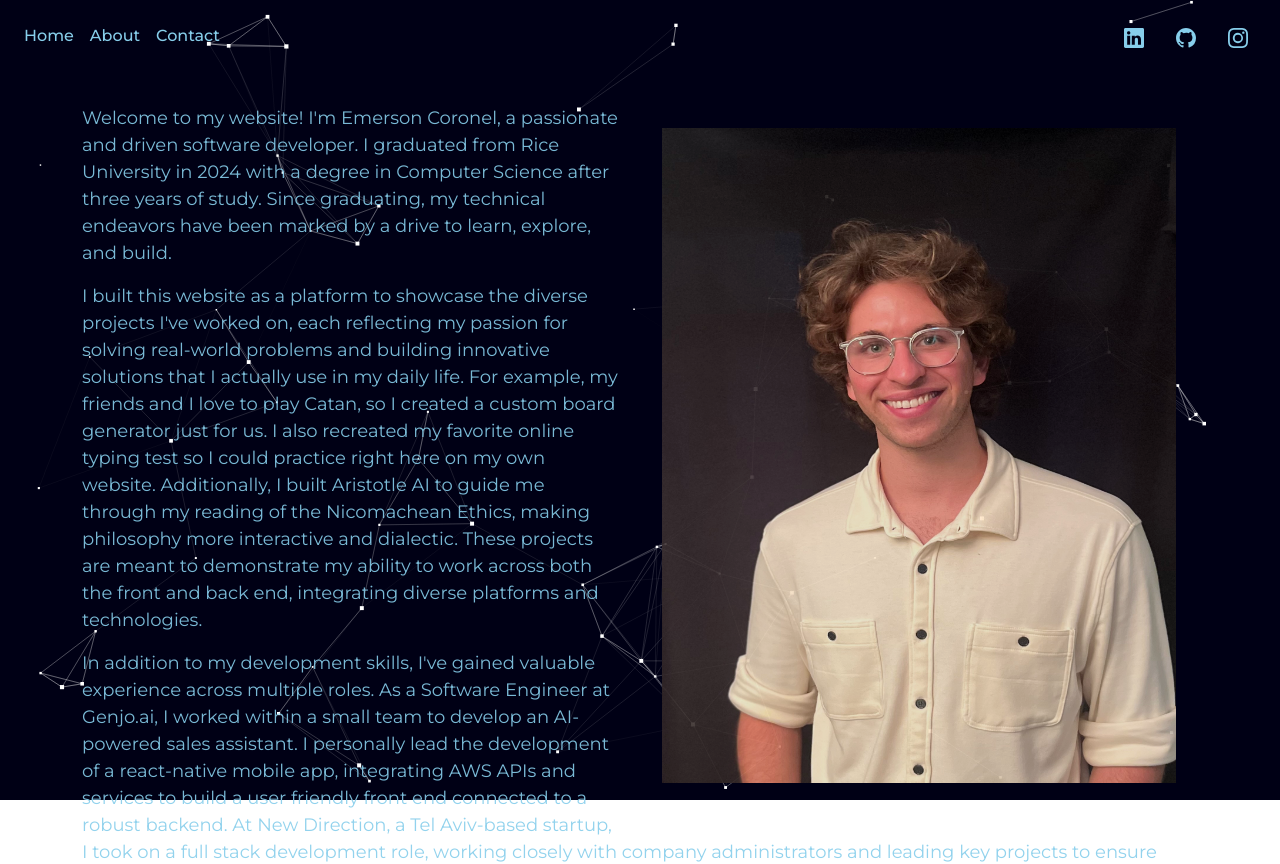
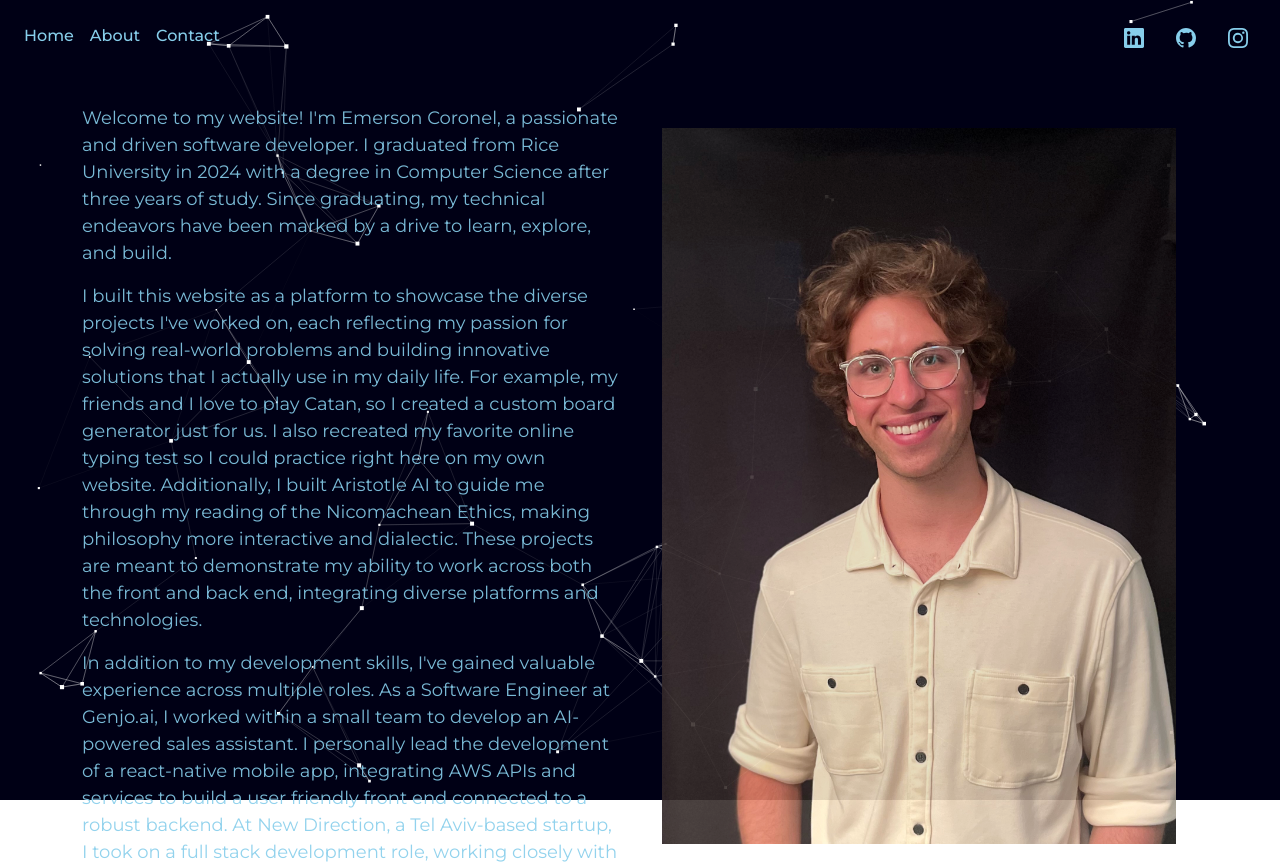
Before and after one commit to EmersonCoronel/developer-portfolio, a Next.js app: page /about in a window 1280 px wide. Shown: the top 864 px of the page. Built offline with nearby package versions, Linux system fonts and the light colour scheme; a web font is replaced by a local one.

Commit message:
fixed prof image

```diff
--- a/src/pages/about.tsx
+++ b/src/pages/about.tsx
@@ -8,15 +8,16 @@ const About: React.FC = () => {
     <>
       <Header />
       <div className="container">
-        {/* Add width and height for Image component */}
+        <div id="professionalimg">
         <Image
           src="/images/emerson-coronel.jpeg"
-          alt="Emerson"
-          id="professionalimg"
+          alt="Emerson Coronel"
+          layout="responsive"
           height={700}
           width={430}
           priority
         />
+        </div>
         <div className="content top-buffer">
           <p className="about-text">
             Welcome to my website! I&apos;m Emerson Coronel, a passionate and driven
```
